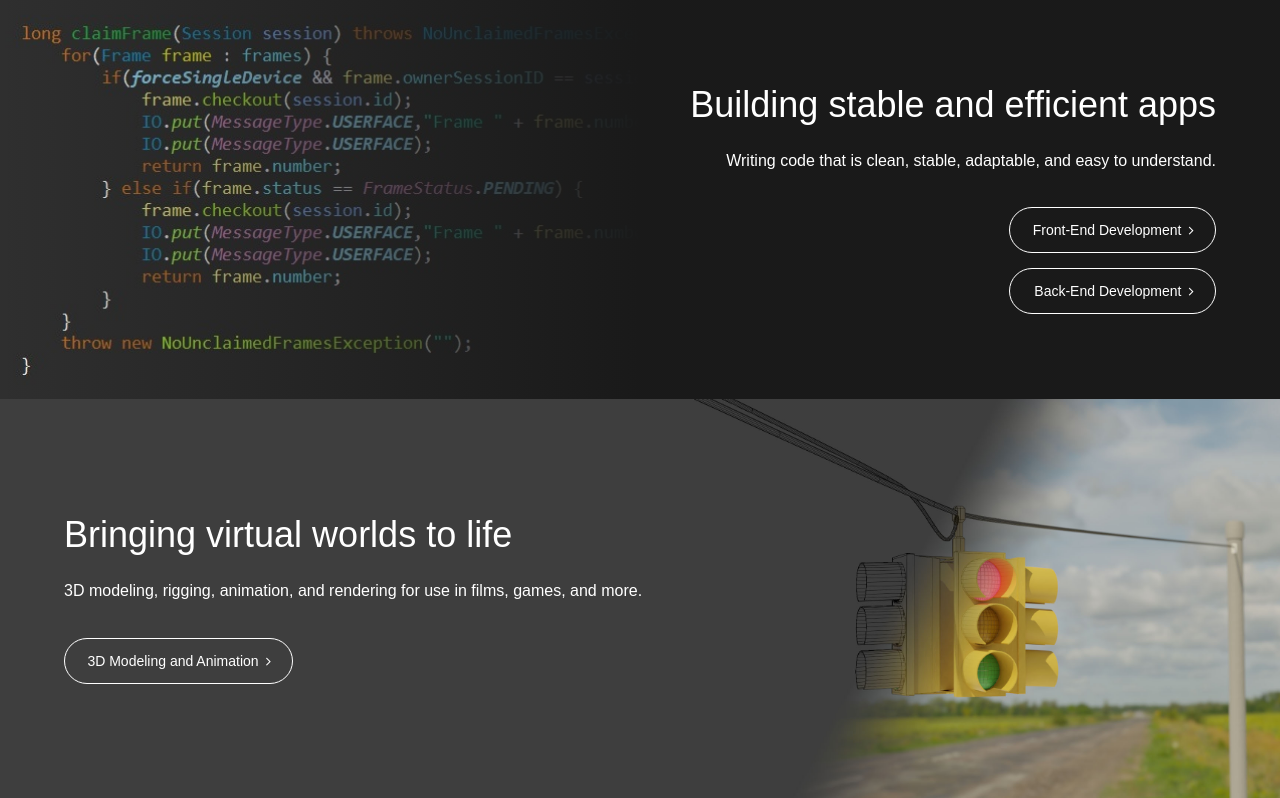
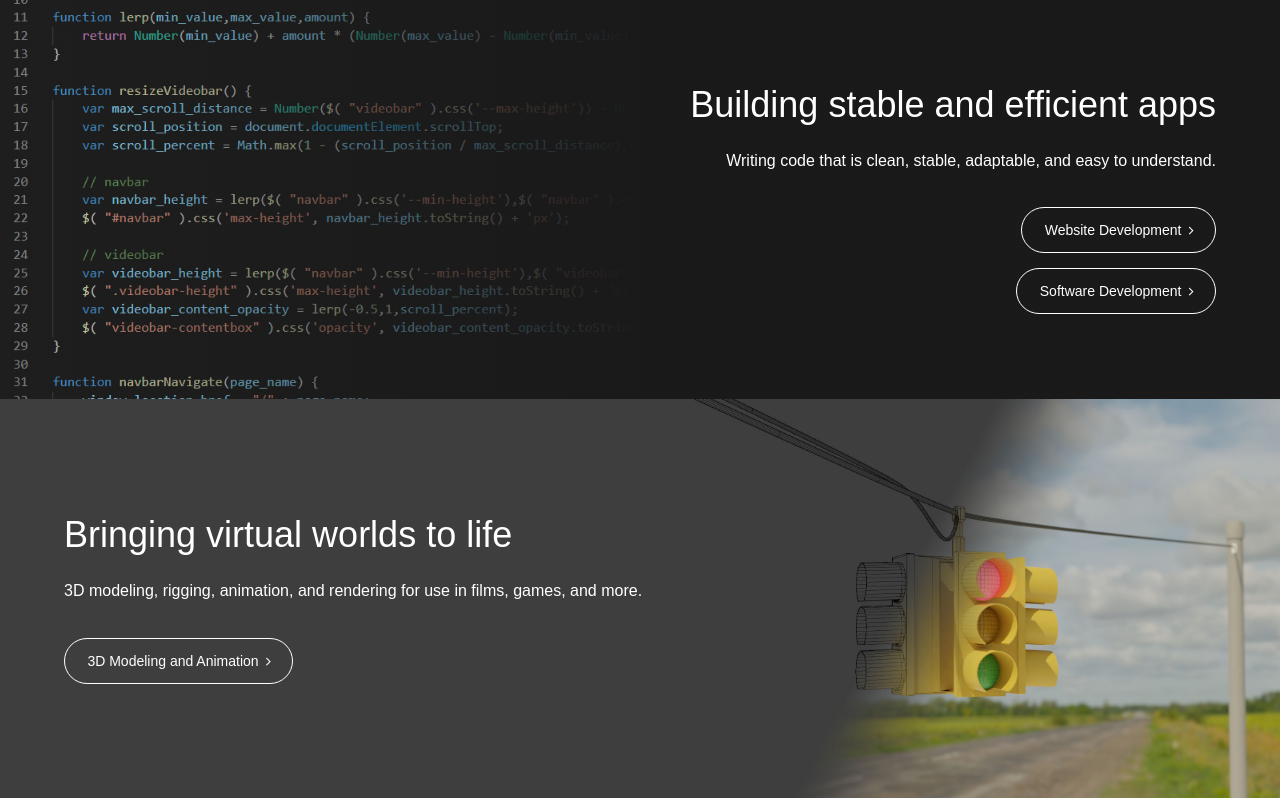
Before and after one commit to chriscavalluzzi/cavalluzzidigital.com, a PHP site: page /pages/index.php in a window 1280 px wide. Shown: the part 461-1259 px from the top of the page. Run offline with PHP 8.4, Linux system fonts and the light colour scheme; data that the repository does not hold is empty; some web fonts are replaced.

Commit message:
Rename front-end and back-end pages

```diff
--- a/pages/components/header.php
+++ b/pages/components/header.php
@@ -55,11 +55,11 @@
                 <navbar-item class="navbar-button navbar-dropdown-button" onclick="navbarToggleMenu()">
                     <centered-text-container>MENU<span class="icon-angle-down" style="margin-left: 2px;"></span></centered-text-container>
                     <navbar-dropdown>
-                        <navbar-item class="navbar-button navbar-dropdown-item<?php navbar_highlight('frontend'); ?>" onclick="navbarNavigate('frontend')">
-                            <centered-text-container>FRONT-END<navbar-dynamicbreak></navbar-dynamicbreak>DEVELOPMENT</centered-text-container>
+                        <navbar-item class="navbar-button navbar-dropdown-item<?php navbar_highlight('web'); ?>" onclick="navbarNavigate('web')">
+                            <centered-text-container>WEBSITE<navbar-dynamicbreak></navbar-dynamicbreak>DEVELOPMENT</centered-text-container>
                         </navbar-item>
-                        <navbar-item class="navbar-button navbar-dropdown-item<?php navbar_highlight('backend'); ?>" onclick="navbarNavigate('backend')">
-                            <centered-text-container>BACK-END<navbar-dynamicbreak></navbar-dynamicbreak>DEVELOPMENT</centered-text-container>
+                        <navbar-item class="navbar-button navbar-dropdown-item<?php navbar_highlight('software'); ?>" onclick="navbarNavigate('software')">
+                            <centered-text-container>SOFTWARE<navbar-dynamicbreak></navbar-dynamicbreak>DEVELOPMENT</centered-text-container>
                         </navbar-item>
                         <navbar-item class="navbar-button navbar-dropdown-item<?php navbar_highlight('3d'); ?>" onclick="navbarNavigate('3d')">
                             <centered-text-container>3D MODELING<navbar-dynamicbreak></navbar-dynamicbreak>AND ANIMATION</centered-text-container>
@@ -75,11 +75,11 @@
                         </navbar-item>
                     </navbar-dropdown>
                 </navbar-item>
-                <navbar-item class="navbar-button<?php navbar_highlight('frontend'); ?>" onclick="navbarNavigate('frontend')">
-                    <centered-text-container>FRONT-END<navbar-dynamicbreak></navbar-dynamicbreak>DEVELOPMENT</centered-text-container>
+                <navbar-item class="navbar-button<?php navbar_highlight('web'); ?>" onclick="navbarNavigate('web')">
+                    <centered-text-container>WEBSITE<navbar-dynamicbreak></navbar-dynamicbreak>DEVELOPMENT</centered-text-container>
                 </navbar-item>
-                <navbar-item class="navbar-button<?php navbar_highlight('backend'); ?>" onclick="navbarNavigate('backend')">
-                    <centered-text-container>BACK-END<navbar-dynamicbreak></navbar-dynamicbreak>DEVELOPMENT</centered-text-container>
+                <navbar-item class="navbar-button<?php navbar_highlight('software'); ?>" onclick="navbarNavigate('software')">
+                    <centered-text-container>SOFTWARE<navbar-dynamicbreak></navbar-dynamicbreak>DEVELOPMENT</centered-text-container>
                 </navbar-item>
                 <navbar-item class="navbar-button<?php navbar_highlight('3d'); ?>" onclick="navbarNavigate('3d')">
                     <centered-text-container>3D MODELING<navbar-dynamicbreak></navbar-dynamicbreak>AND ANIMATION</centered-text-container>
--- a/pages/components/utilities.php
+++ b/pages/components/utilities.php
@@ -46,6 +46,12 @@ function content_block(
                                         </body-content-button>
 
             HEREDOC;
+            if($i != count($buttons) - 1) {
+                $button_markup .= <<<HEREDOC
+                                            <br>
+
+                HEREDOC;
+            }
         }
         $button_markup .= <<<HEREDOC
                                 </body-content-button-group>
--- a/pages/index.php
+++ b/pages/index.php
@@ -12,15 +12,15 @@
     include 'components/header.php';
 
     content_block(
-        '/images/frame_claim.jpg',
-        5,
+        '/images/javascript.jpg',
+        3,
         50,
         "body-content-text-container-right content-gradient-black-right",
         "Building stable and efficient apps",
         array("Writing code that is clean, stable, adaptable, and easy to understand."),
         "body-content-button-group-right",
         "",
-        array(array("Front-End Development","frontend"),array("Back-End Development","backend"))
+        array(array("Website Development","web"),array("Software Development","software"))
     );
 
     content_block(
--- a/pages/frontend.php
+++ b/pages/web.php
@@ -2,8 +2,8 @@
 
     include 'components/utilities.php';
 
-    $page_uri = "frontend";
-    $page_title = subpage_title("Front-End Development");
+    $page_uri = "web";
+    $page_title = subpage_title("Web Development");
     $page_description = "Sites and apps that are modern, fast, and beautiful.";
     $videobar_video_file = "home_page.mp4";
     $videobar_title_text = "THIS SITE WAS BUILT FROM SCRATCH";
@@ -15,7 +15,7 @@
                 "itemListElement": [{
                     "@type": "ListItem",
                     "position": 1,
-                    "name": "Front-End Development"
+                    "name": "Web Development"
                 }]
             }]';
 
--- a/styles/cavalluzzi.css
+++ b/styles/cavalluzzi.css
@@ -337,7 +337,7 @@ body-content-button-group {
 }
 
 body-content-button {
-    display: block;
+    display: inline-block;
     border: 1px solid white;
     border-radius: 100em;
     margin-top: 1.1em;
```
Also changed, not shown: images/javascript.jpg (added), pages/software.php (renamed from pages/backend.php).
